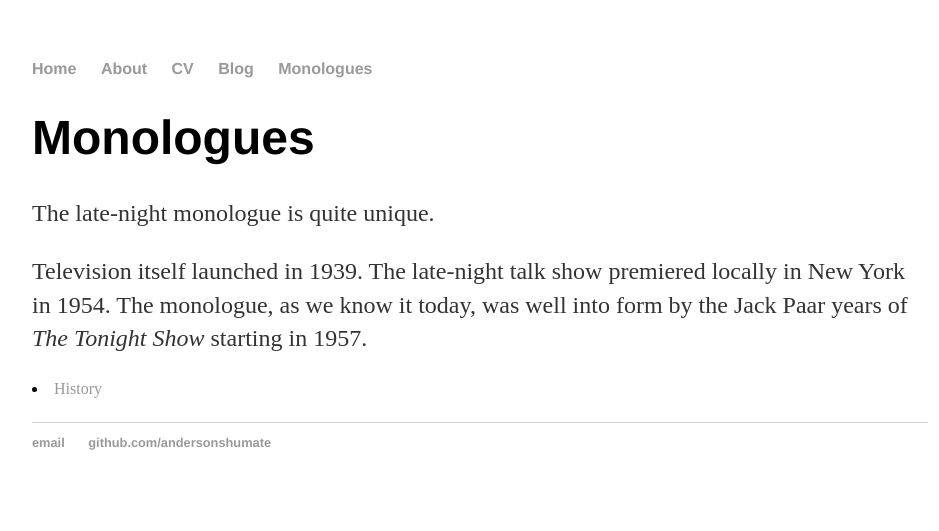
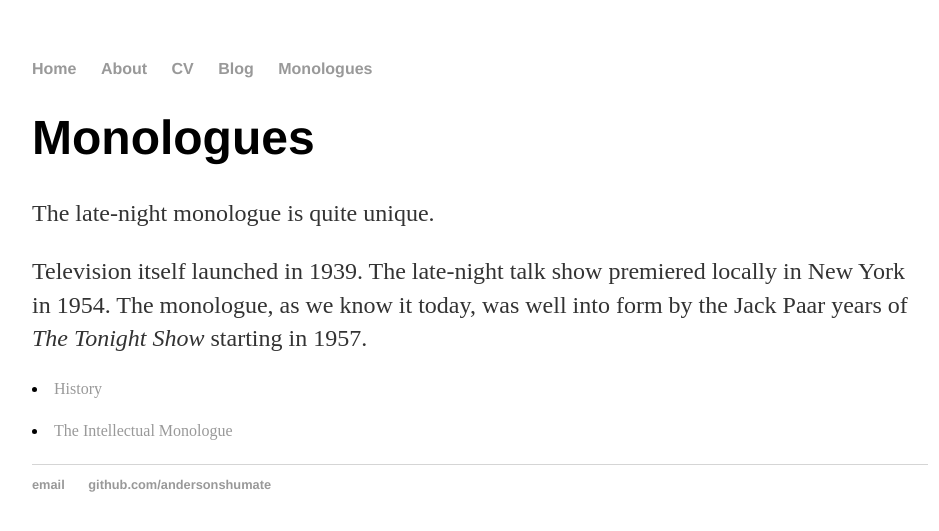
Before and after one commit to andersonshumate/andersonshumate.github.io, a Jekyll site: the page built from monologues/index.html, in a window 1280 px wide. Shown: the top 531 px of the page, without its empty margins (160-1099 px from the left). Built offline with Jekyll 4.4.1, drawn with Linux system fonts in a browser that asks for light colours.

Commit message:
Update index.html

```diff
--- a/monologues/index.html
+++ b/monologues/index.html
@@ -12,4 +12,6 @@ title: Monologues
 
 	<p><li><a href="/monologues/history/">History</a></li></p>
 
+	<p><li><a href="/monologues/types/theintellectualmonologue/">The Intellectual Monologue</a></li></p>
+
 </div><!-- /.blurb -->
```
